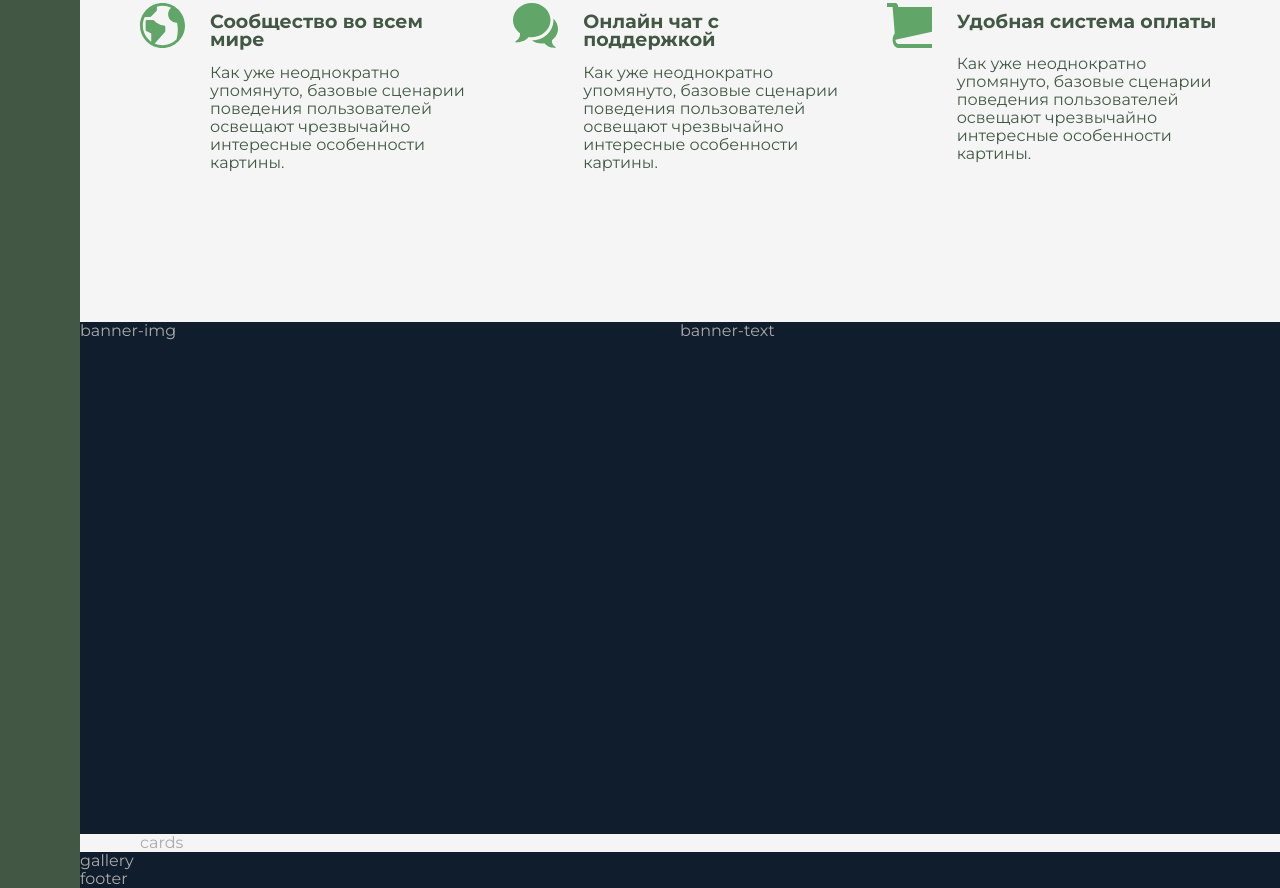
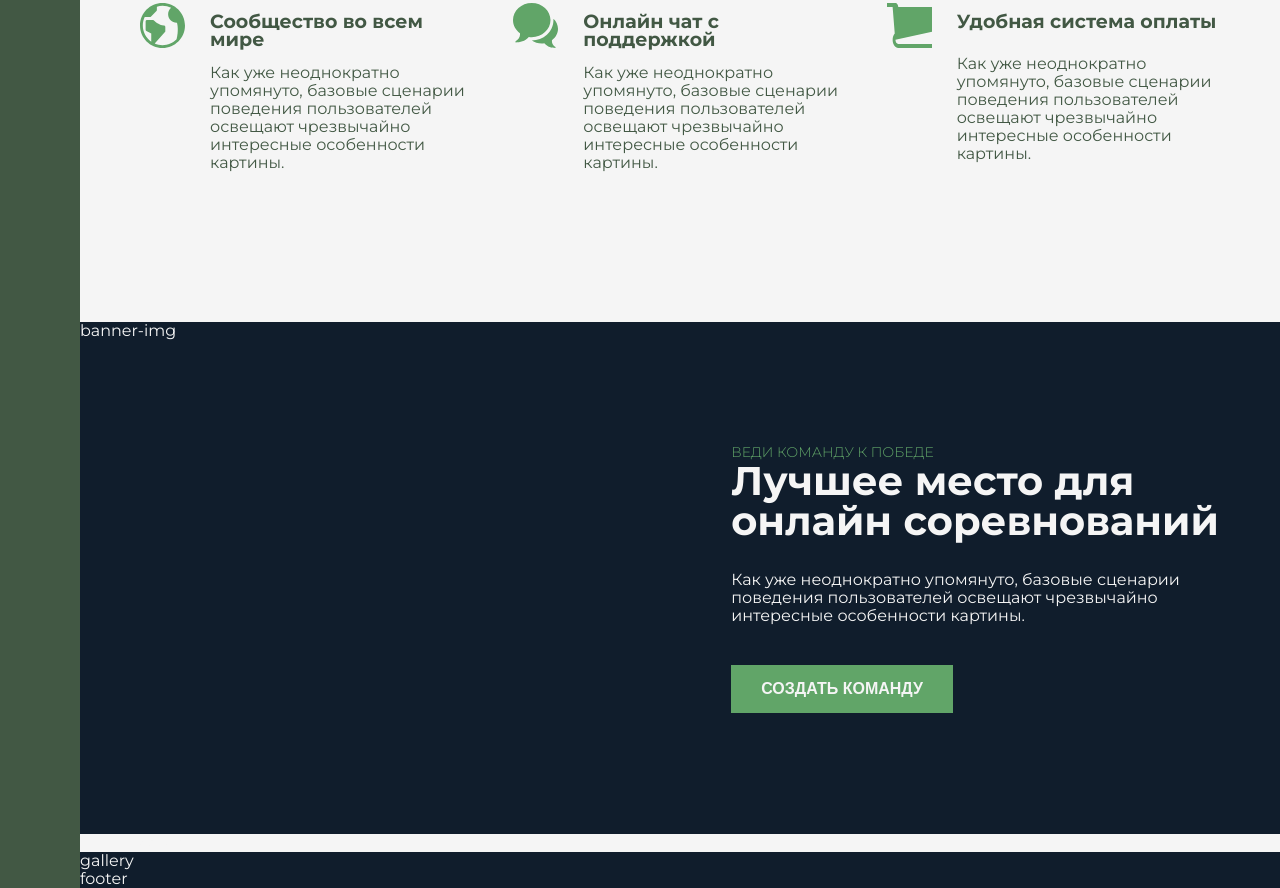
Before and after one commit to sciesyc/game-store-layout, a website: page public/index.html in a window 1280 px wide. Shown: the part 967-1855 px from the top of the page. Drawn offline with Linux system fonts and the light colour scheme.

Commit message:
added content structure to the banner-text

```diff
--- a/public/index.html
+++ b/public/index.html
@@ -20,7 +20,7 @@
         <div class="feature">
           <svg class="feature__icon">
             <use href="icons/symbol-defs.svg#icon-steam2"></use>
-            <div class="title-3">Лучшая игровая плаформа</div>
+            <h3 class="title-3">Лучшая игровая плаформа</h3>
             <p class="feature__text">
               Как уже неоднократно упомянуто, базовые сценарии поведения
               пользователей освещают чрезвычайно интересные особенности картины.
@@ -30,7 +30,7 @@
         <div class="feature">
           <svg class="feature__icon">
             <use href="icons/symbol-defs.svg#icon-Vector-2"></use>
-            <div class="title-3">Еженедельные турниры</div>
+            <h3 class="title-3">Еженедельные турниры</h3>
             <p class="feature__text">
               Как уже неоднократно упомянуто, базовые сценарии поведения
               пользователей освещают чрезвычайно интересные особенности картины.
@@ -40,7 +40,7 @@
         <div class="feature">
           <svg class="feature__icon">
             <use href="icons/symbol-defs.svg#icon-Vector-1"></use>
-            <div class="title-3">Онлайн общение</div>
+            <h3 class="title-3">Онлайн общение</h3>
             <p class="feature__text">
               Как уже неоднократно упомянуто, базовые сценарии поведения
               пользователей освещают чрезвычайно интересные особенности картины.
@@ -50,7 +50,7 @@
         <div class="feature">
           <svg class="feature__icon">
             <use href="icons/symbol-defs.svg#icon-earth"></use>
-            <div class="title-3">Сообщество во всем мире</div>
+            <h3 class="title-3">Сообщество во всем мире</h3>
             <p class="feature__text">
               Как уже неоднократно упомянуто, базовые сценарии поведения
               пользователей освещают чрезвычайно интересные особенности картины.
@@ -60,7 +60,7 @@
         <div class="feature">
           <svg class="feature__icon">
             <use href="icons/symbol-defs.svg#icon-bubbles2"></use>
-            <div class="title-3">Онлайн чат с поддержкой</div>
+            <h3 class="title-3">Онлайн чат с поддержкой</h3>
             <p class="feature__text">
               Как уже неоднократно упомянуто, базовые сценарии поведения
               пользователей освещают чрезвычайно интересные особенности картины.
@@ -70,7 +70,7 @@
         <div class="feature">
           <svg class="feature__icon">
             <use href="icons/symbol-defs.svg#icon-Vector"></use>
-            <div class="title-3">Удобная система оплаты</div>
+            <h3 class="title-3">Удобная система оплаты</h3>
             <p class="feature__text">
               Как уже неоднократно упомянуто, базовые сценарии поведения
               пользователей освещают чрезвычайно интересные особенности картины.
@@ -79,7 +79,15 @@
         </div>
       </div>
       <div class="banner-img">banner-img</div>
-      <div class="banner-text">banner-text</div>
+      <div class="banner-text">
+        <h4 class="title-4">ВЕДИ КОМАНДУ К ПОБЕДЕ</h4>
+        <h2 class="title-2 mb-sm">Лучшее место для онлайн соревнований</h2>
+        <p class="banner-text__text">
+          Как уже неоднократно упомянуто, базовые сценарии поведения
+          пользователей освещают чрезвычайно интересные особенности картины.
+        </p>
+        <button class="btn">СОЗДАТЬ КОМАНДУ</button>
+      </div>
       <div class="cards">cards</div>
       <div class="gallery">gallery</div>
       <div class="footer">footer</div>
--- a/src/sass/_banner.sass
+++ b/src/sass/_banner.sass
@@ -5,3 +5,14 @@
   &-text
     background: $color-blue-dark
     grid-column: col-start 5 / full-end
+    // display: flex
+    // flex-direction: column
+    // align-items: start
+    // justify-content: center
+    padding: 0 4vw
+    display: grid
+    align-content: center
+    justify-items: start
+
+    &__text
+      margin-bottom: 4rem
--- a/src/sass/_base.sass
+++ b/src/sass/_base.sass
@@ -17,7 +17,7 @@ html
 body
     font-family: "Montserrat", sans-serif
     font-weight: 400
-    color: $color-grey-dark
+    color: $color-grey-light
     line-height: 113%
     font-size: 1.6rem
     background-color: $color-grey-light
--- /dev/null
+++ b/src/sass/_btn.sass
@@ -0,0 +1,10 @@
+.btn
+  font-size: 1.6rem
+  font-weight: 700
+  text-transform: uppercase
+  color: $color-grey-light
+  background-color: $color-green-light
+  border: 0
+  padding: 1.5rem 3rem
+  &:hover
+    background-color: $color-green-dark
--- a/src/sass/_typography.sass
+++ b/src/sass/_typography.sass
@@ -7,6 +7,7 @@
   font-size: 4rem
   font-weight: 700
   color: $color-grey-light
+  line-height: 100%
 .title-3
   font-size: 1.9rem
   font-weight: 700
@@ -15,3 +16,7 @@
     color: white
   &_green-light
     color: $color-green-light
+.title-4
+  font-size: 1.4rem
+  font-weight: 300
+  color: $color-green-light
--- /dev/null
+++ b/src/sass/_utilities.sass
@@ -0,0 +1,2 @@
+.mb-sm
+  margin-bottom: 3rem
--- a/src/sass/style.sass
+++ b/src/sass/style.sass
@@ -8,3 +8,5 @@
 @import "sidebar.sass"
 @import "gallery.sass"
 @import "footer.sass"
+@import "btn.sass"
+@import "utilities.sass"
```
Also changed, not shown: src/index.html (+15 -7 lines), public/css/style.css.
